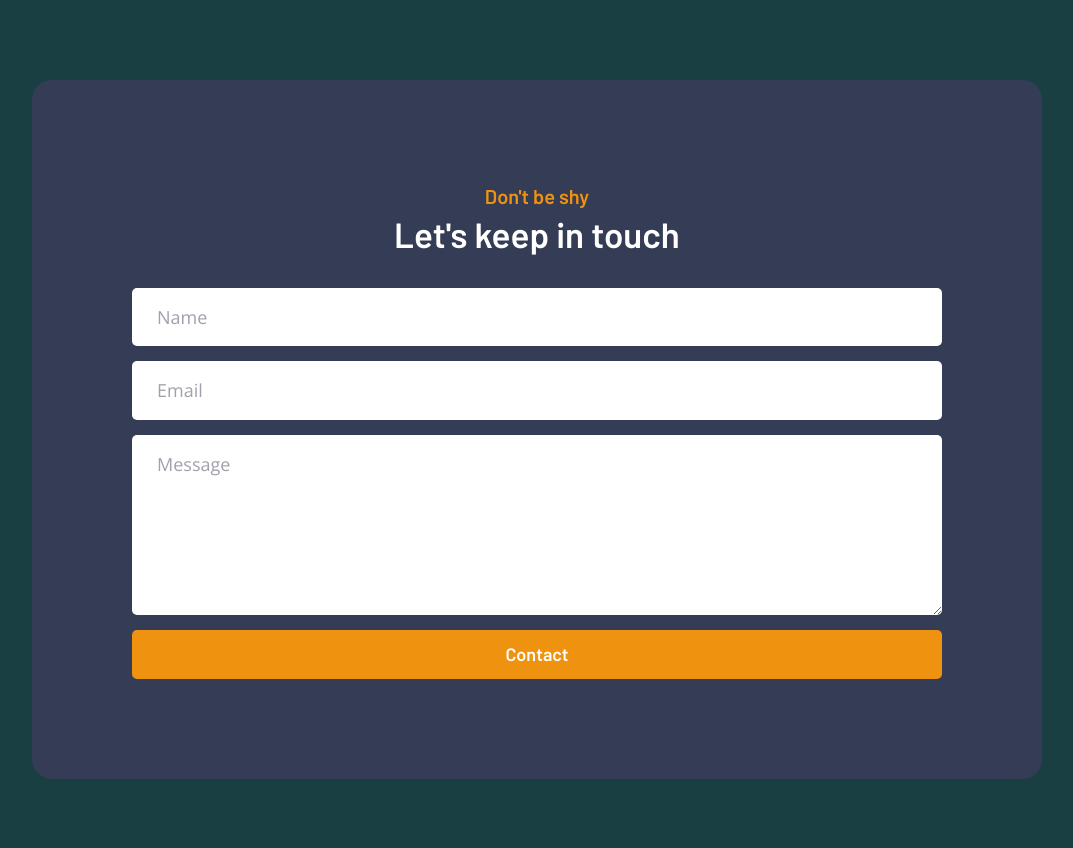
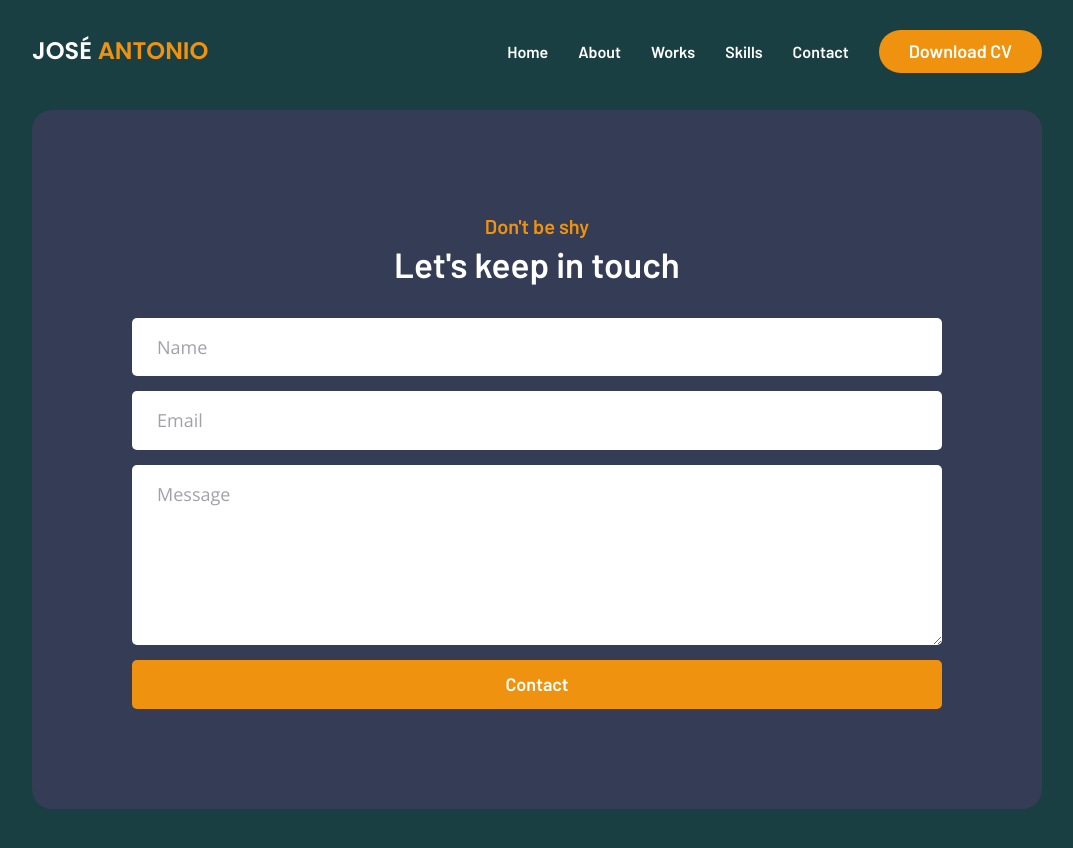
Before and after one commit to ciriusblack13/Personal-Portfolio, a plain HTML site: page assets/pages/contact.html in a window 1280 px wide. Shown: the whole page, without its empty margins (103-1176 px from the left). Drawn offline with nearby package versions, Linux system fonts and the light colour scheme.

Commit message:
Added resume's file, fixet page's link problem

```diff
--- a/assets/css/style.css
+++ b/assets/css/style.css
@@ -296,6 +296,9 @@
 
 
   /*-------------- CONTACT --------------*/
+.contact .container {
+  margin-block-start: 30px;
+}
 
   .card-text {
     background-color: rgba(0,0,0, 0.5);
--- a/assets/pages/contact.html
+++ b/assets/pages/contact.html
@@ -17,6 +17,52 @@
     <title>Document</title>
   </head>
   <body>
+
+    <header class="header" data-header>
+      <div class="container">
+
+        <a href="../../index.html">
+          <h1 class="logo">JOSÉ <span>ANTONIO</span></h1>
+        </a>
+
+        <button class="nav-toggle-btn" aria-label="Toggle Menu" data-nav-toggle-btn>
+          <ion-icon name="menu-outline" class="menu-icon"></ion-icon>
+          <ion-icon name="close-outline" class="close-icon"></ion-icon>
+        </button>
+
+        <nav class="navbar container">
+          <ul class="navbar-list">
+
+            <li>
+              <a href="../../index.html" class="navbar-link" data-nav-link>Home</a>
+            </li>
+
+            <li>
+              <a href="../../index.html#about" class="navbar-link" data-nav-link>About</a>
+            </li>
+
+            <li>
+              <a href="../../index.html#works" class="navbar-link" data-nav-link>Works</a>
+            </li>
+
+            <li>
+              <a href="../../index.html#skills" class="navbar-link" data-nav-link>Skills</a>
+            </li>
+
+            <li>
+              <a href="./assets/pages/contact.html" class="navbar-link" data-nav-link>Contact</a>
+            </li>
+
+            <li>
+              <a href="../docs/resume.pdf" class="btn btn-primary">Download CV</a>
+            </li>
+
+          </ul>
+        </nav>
+
+      </div>
+    </header>
+
     <!-- CONTACT -->
 
     <section class="section contact" id="contact">
@@ -59,7 +105,7 @@
     </section>
 
     <!-- CUSTOM JS-->
-    <script src="./assets/js/main.js"></script>
+    <script src="../js/main.js"></script>
 
     <!-- IONICON LINK -->
     <script
```
Also changed, not shown: index.html (+1 -1 lines), 3 other files.
